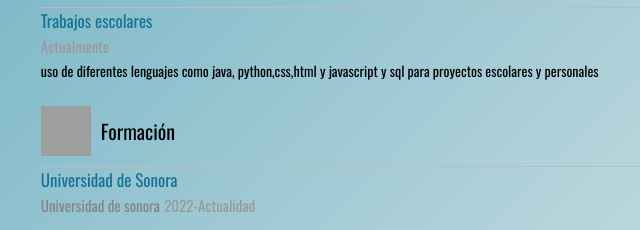
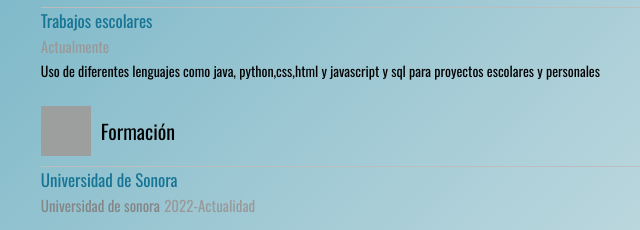
Before and after one commit to jcelaya55/jcelaya55.github.io, a plain HTML site: page index.html in a window 1280 px wide. Shown: the part 803-1033 px from the top of the page, 119-759 px from the left. Drawn offline with nearby package versions, Linux system fonts and the light colour scheme; grey boxes are pictures that could not be loaded.

Commit message:
Update index.html
correcion de uso

```diff
--- a/index.html
+++ b/index.html
@@ -63,7 +63,7 @@
        <li>
         <h4><strong>Trabajos escolares </strong></h4>
         <span class="date">Actualmente </span>
-        <p>uso de diferentes lenguajes como java, python,css,html y javascript y sql para proyectos escolares y personales   </p>
+        <p>Uso de diferentes lenguajes como java, python,css,html y javascript y sql para proyectos escolares y personales   </p>
       </li>
 
     </ul>
```
